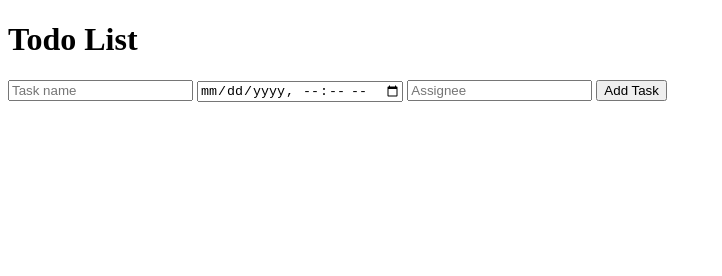
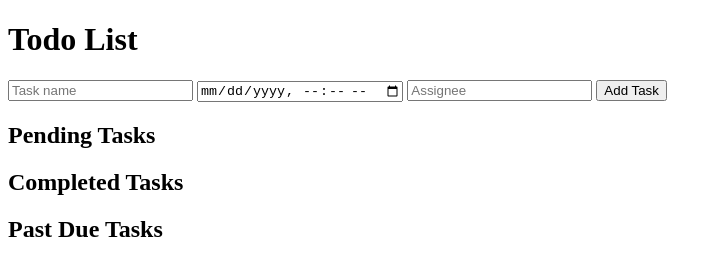
Before and after one commit to mahdidhainidhp/todo-list, a plain HTML site: page index.html in a window 1280 px wide. Shown: the whole page, without its empty margins (0-722 px from the left). Drawn offline with Linux system fonts and the light colour scheme; files that its build step writes are made by us from their sources; files whose address does not match are found by name.

Commit message:
creating the columns of the tasks

```diff
--- a/index.html
+++ b/index.html
@@ -15,6 +15,17 @@
             <input type="text" id="assignee" placeholder="Assignee">
             <button type="submit">Add Task</button>
         </form>
+        <div class="columns">
+            <div class="column" id="pendingTasks">
+                <h2>Pending Tasks</h2>
+            </div>
+            <div class="column" id="completedTasks">
+                <h2>Completed Tasks</h2>
+            </div>
+            <div class="column" id="pastDueTasks">
+                <h2>Past Due Tasks</h2>
+            </div>
+        </div>
     </div>
     <script src="Assets/Scripts/script.js"></script>
 </body>
```
